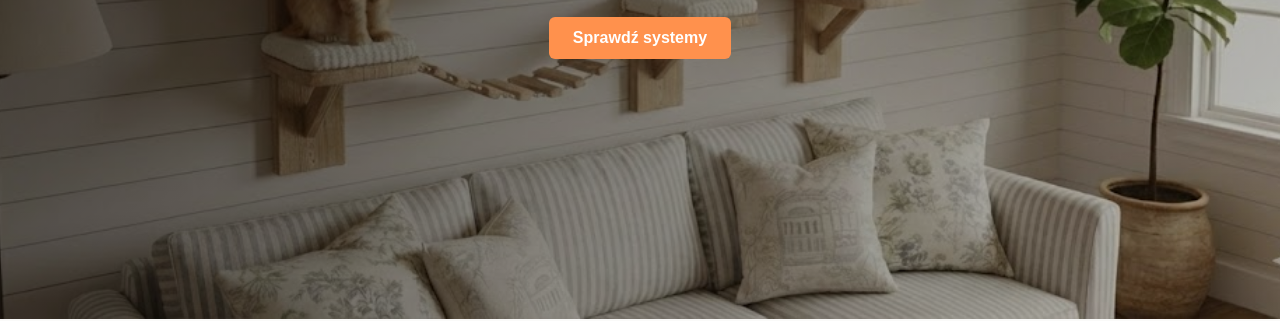
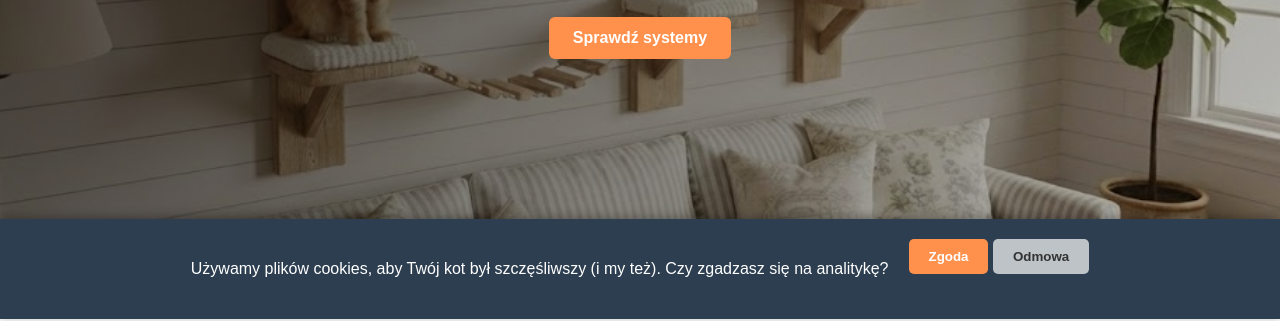
Before and after one commit to jlbdnrczk/landing-page-cat-furniture, a website built with Vite: page index.html in a window 1280 px wide. Shown: the part 481-802 px from the top of the page. Built offline with nearby package versions, Linux system fonts and the light colour scheme; a web font is replaced by a local one.

Commit message:
Cookies banner added

```diff
--- a/index.html
+++ b/index.html
@@ -4,6 +4,7 @@
   <meta charset="UTF-8" />
   <meta name="viewport" content="width=device-width, initial-scale=1.0">
   <title>Vertical Cat - Podniebne Autostrady dla Kotów</title>
+  <meta name="description" content="Projektujemy modularne systemy ścienne dla kotów z litego drewna. Sprawdź nasze stopnie i kapsuły!">
   <link rel="stylesheet" href="src/css/main.css">
 </head>
 <body> <main id="app">
@@ -189,7 +190,17 @@
     </div>
   </section>
 
-</main></body>
+
+
+</main>
+<div id="cookie-banner">
+  <p>Używamy plików cookies, aby Twój kot był szczęśliwszy (i my też). Czy zgadzasz się na analitykę?</p>
+  <div>
+    <button id="accept-cookies">Zgoda</button>
+    <button id="decline-cookies" >Odmowa</button>
+  </div>
+</div>
+</body>
 <script type="module" src="/src/js/main.js"></script>
 </body>
 </html>
--- a/src/css/sections.css
+++ b/src/css/sections.css
@@ -347,3 +347,36 @@
     transform: scale(1.2) rotate(-10deg);
     transition: transform 0.2s ease;
 }
+
+#cookie-banner {
+    display: none;
+    position: fixed; /* To sprawia, że banner "pływa" nad treścią */
+    bottom: 0;
+    left: 0;
+    width: 100%;
+    background-color: #2c3e50;
+    color: white;
+    padding: 20px;
+    box-shadow: 0 -2px 10px rgba(0,0,0,0.3);
+    z-index: 9999; /* Musi być wyżej niż inne elementy */
+    display: flex;
+    justify-content: center;
+    align-items: center;
+    gap: 20px;
+    font-family: sans-serif;
+}
+
+#cookie-banner p {
+    margin: 0;
+}
+
+#cookie-banner button {
+    padding: 10px 20px;
+    border: none;
+    border-radius: 5px;
+    cursor: pointer;
+    font-weight: bold;
+}
+
+#accept-cookies { background-color: #ff914d; color: white; }
+#decline-cookies { background-color: #bdc3c7; color: #333; }
--- a/src/js/main.js
+++ b/src/js/main.js
@@ -1,3 +1,51 @@
+// --- ZGODY I CONSENT MODE V2 ---
+window.dataLayer = window.dataLayer || [];
+function gtag() { dataLayer.push(arguments); }
+
+// 1. Ustawienie domyślnych zgód (wszystko na denied)
+if (!localStorage.getItem('cookieConsent')) {
+    gtag('consent', 'default', {
+        'ad_storage': 'denied',
+        'ad_user_data': 'denied',
+        'ad_ads_personalization': 'denied',
+        'analytics_storage': 'denied'
+    });
+}
+
+document.addEventListener('DOMContentLoaded', () => {
+    const banner = document.getElementById('cookie-banner');
+    const acceptBtn = document.getElementById('accept-cookies');
+    const declineBtn = document.getElementById('decline-cookies');
+
+    // 2. Pokaż baner tylko jeśli nie ma jeszcze decyzji w localStorage
+    if (!localStorage.getItem('cookieConsent')) {
+        banner.style.display = 'flex'; // Tutaj JS go aktywuje
+    }
+
+    // 3. Obsługa przycisku ZGODA
+    if (acceptBtn) {
+        acceptBtn.addEventListener('click', () => {
+            gtag('consent', 'update', {
+                'ad_storage': 'granted',
+                'ad_user_data': 'granted',
+                'ad_ads_personalization': 'granted',
+                'analytics_storage': 'granted'
+            });
+            localStorage.setItem('cookieConsent', 'granted');
+            banner.style.display = 'none'; // Teraz zadziała, bo w CSS nie ma !important
+            console.log('Zgoda udzielona');
+        });
+    }
+
+    // 4. Obsługa przycisku ODMOWA
+    if (declineBtn) {
+        declineBtn.addEventListener('click', () => {
+            localStorage.setItem('cookieConsent', 'denied');
+            banner.style.display = 'none';
+            console.log('Odmowa cookies');
+        });
+    }
+});
 // --- KARUZELA W HERO ---
 function setupHeroCarousel() {
   const slides = document.querySelectorAll('.hero-carousel .slide');
```
